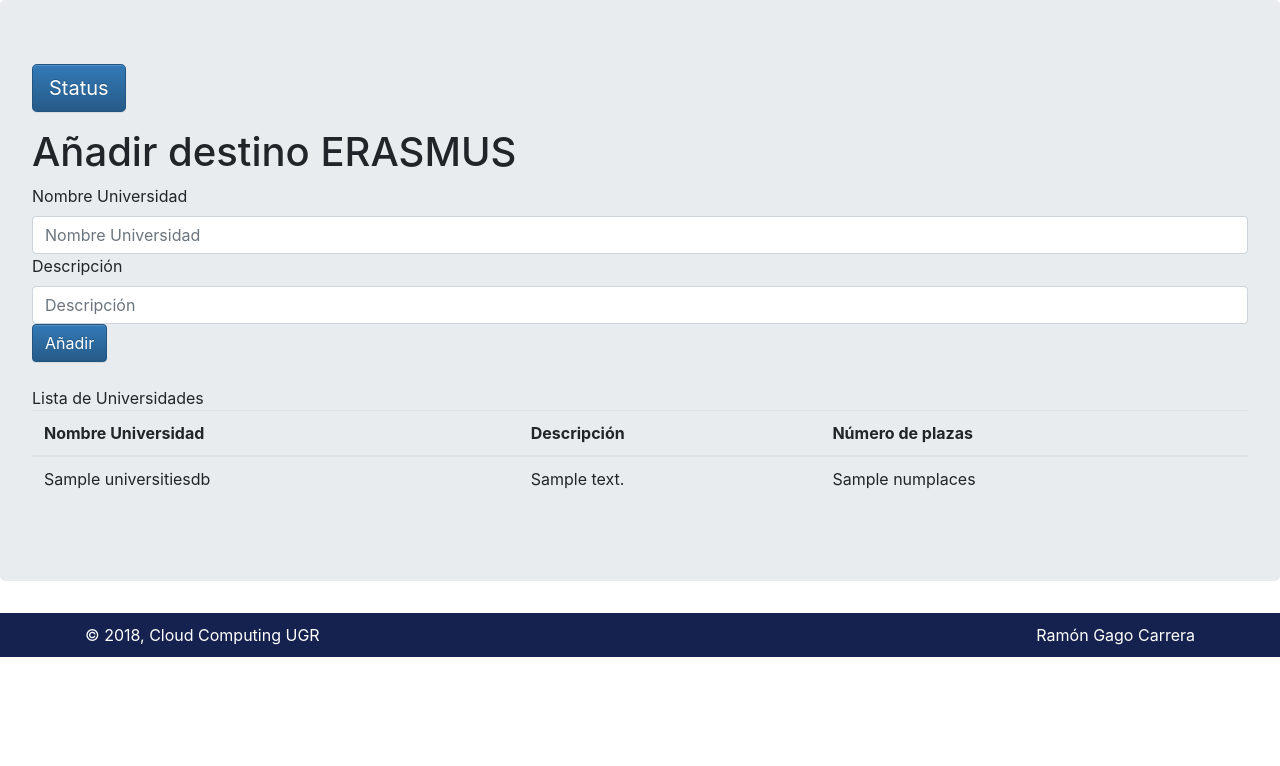
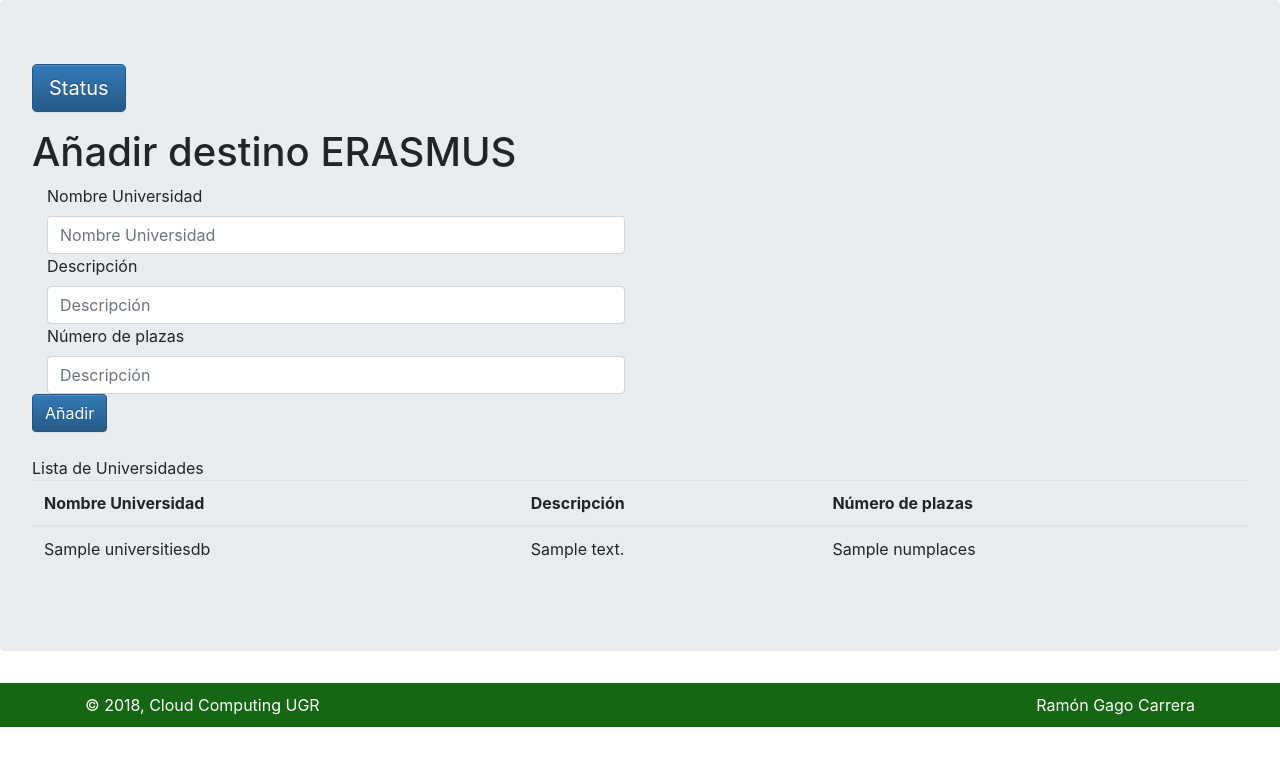
Before and after one commit to RamonGago/Dockers, a Flask app: page / in a window 1280 px wide. Shown: the top 766 px of the page. Run offline with Flask 2, Linux system fonts and the light colour scheme; a database or web service that is not in the repository returns one stand-in record (values such as "Sample title"); some libraries are stand-ins or nearby versions.

Commit message:
35 compose test

```diff
--- a/static/css/style.css
+++ b/static/css/style.css
@@ -1,6 +1,6 @@
 .footer-bottom {
-    position: absolute;
-    background-color: #15224f;
+    position: relative;
+    background-color: #166714;
     min-height: 30px;
     width: 100%;
 }
--- a/templates/universities.html
+++ b/templates/universities.html
@@ -16,12 +16,16 @@
           <h1 class="header clearfix">Añadir destino ERASMUS</h1>
           <div class="form-group">
             <form action="/new" method="POST">
-              <div class="col-xs-12">
+              <div class="col-6">
                 <label for="nameUniversity">Nombre Universidad</label>
                 <input type="text" class="form-control" name="name" id="nameUniversity" placeholder="Nombre Universidad"></input>
               </div>
-              <div class="col-xs-9">
+              <div class="col-6">
                 <label for="description">Descripción</label>
+                <input type="text" class="form-control" name="description" id="description" placeholder="Descripción"></input>
+              </div>
+              <div class="col-6">
+                <label for="description">Número de plazas</label>
                 <input type="text" class="form-control" name="description" id="description" placeholder="Descripción"></input>
               </div>
               <button type="submit" class="btn btn-primary mb-2">Añadir</button>
```
